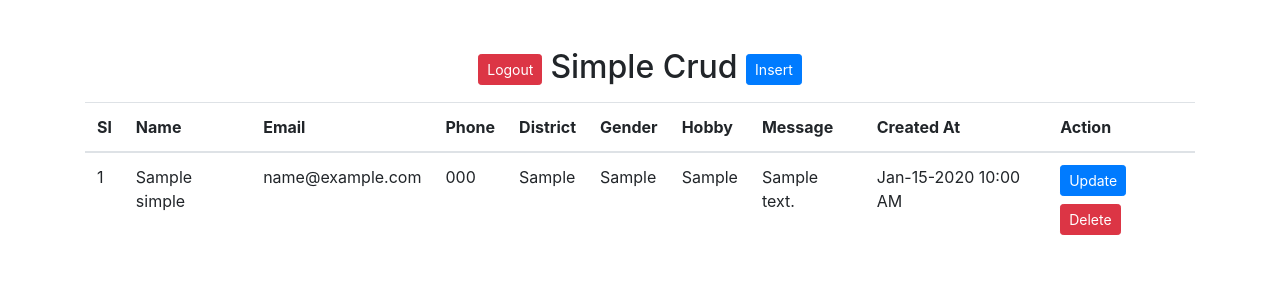
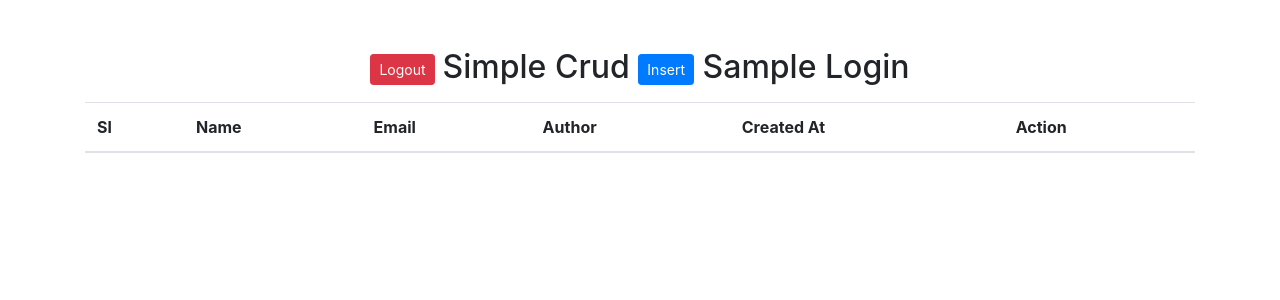
Before and after one commit to DEV-ASHANAUR/doelit, a PHP site: page /crud/show.php in a window 1280 px wide. Shown: the top 300 px of the page. Run offline with PHP 8.4, Linux system fonts and the light colour scheme; the visitor is signed in with stand-in values (Sample User, id 1); tables that the repository leaves empty or names only in its code hold one stand-in row (values such as "Sample post"); lists and menus that the app fills with data are empty.

Commit message:
get author information by session and inner join

```diff
--- a/crud/auth.php
+++ b/crud/auth.php
@@ -12,10 +12,12 @@
 
         if($result->num_rows > 0){
             while ($row = $result->fetch_object()) {
-                $id = $row->id.'<br>';
+                $id = $row->id;
+                $name = $row->name;
                 $password = $row->password;
             }
             if(md5($pass) === $password){
+                // $_SESSION['name'] = $name;
                 $_SESSION['id'] = $id;
                 header('location:show.php');
             }else{
--- a/crud/index.php
+++ b/crud/index.php
@@ -100,6 +100,9 @@
                         <textarea name="message" id="message" class="form-control" cols="10" rows="5" placeholder="Enter Message"></textarea>
                     </div>
                     <div class="form-row my-3 ">
+
+                        <input type="hidden" name="created_by" value="<?php echo $_SESSION['id'];?>" >
+
                         <input type="submit" class="btn btn-primary" name="submit" value="submit" >
 
                         <input type="reset" class="btn btn-danger ml-2"value="Reset" >
--- a/crud/insert.php
+++ b/crud/insert.php
@@ -8,7 +8,7 @@
             $data = htmlspecialchars($data);
             return $data;
         }
-
+        $created_by = $_POST['created_by'];
         $name = test_input($_POST['name']);
         $email = test_input($_POST['email']);
         $phone = test_input($_POST['phone']);
@@ -19,7 +19,7 @@
 
         if($name != '' && $email != '' && $phone != '' && $district != '' && $gender != '' && $hobby != '' && $message != ''){
 
-            $sql = "INSERT INTO `simple`(`name`, `email`, `phone`, `district`, `gender`, `hobby`, `message`) VALUES ('$name','$email','$phone','$district','$gender','$hobby','$message')";
+            $sql = "INSERT INTO `simple`(`created_by`,`name`, `email`, `phone`, `district`, `gender`, `hobby`, `message`) VALUES ('$created_by','$name','$email','$phone','$district','$gender','$hobby','$message')";
 
             if($con->query($sql) == true){
                 header('location:index.php?insert=success');
--- a/crud/show.php
+++ b/crud/show.php
@@ -5,9 +5,27 @@
     }
     require 'connection.php';
 
-    $sql = "SELECT * FROM `simple`";
+    // $sql = "SELECT * FROM `simple`";
+    $sql = "SELECT simple.*,login.name AS log_name FROM simple INNER JOIN login ON simple.created_by = login.id";
 
     $result = $con->query($sql);
+
+    $user_id = $_SESSION['id'];
+
+    $user = "SELECT * FROM `login` WHERE id = '$user_id'";
+
+    $user_data = $con->query($user);
+
+    if($user_data->num_rows > 0){
+        while ($data = $user_data->fetch_object()) {
+            $us_id = $data->id;
+            $user_name = $data->name;
+            $user_email = $data->email;
+        }
+    }
+
+
+
 
 ?>
 
@@ -26,7 +44,7 @@
     <div class="container">
         <div class="row my-5">
             <div class="col-12">
-                <h2 class="text-center text-capitalize mb-3"><a class="btn btn-danger btn-sm mr-2" onclick="javascript:return confirm('Leave This Page?')" href="logout.php">Logout </a>simple crud <a class="btn btn-primary btn-sm" href="index.php">Insert</a></h2>
+                <h2 class="text-center text-capitalize mb-3"><a class="btn btn-danger btn-sm mr-2" onclick="javascript:return confirm('Leave This Page?')" href="logout.php">Logout </a>simple crud <a class="btn btn-primary btn-sm" href="index.php">Insert</a> <span><?php echo $user_name; ?></span></h2>
                 <?php
                     if(isset($_GET['valid']) && $_GET['valid'] == 'error'){
                         ?>
@@ -54,11 +72,7 @@
                             <th>Sl</th>
                             <th>Name</th>
                             <th>Email</th>
-                            <th>Phone</th>
-                            <th>District</th>
-                            <th>Gender</th>
-                            <th>Hobby</th>
-                            <th>Message</th>
+                            <th>Author</th>
                             <th>Created At</th>
                             <th>Action</th>
                         </tr>
@@ -74,14 +88,12 @@
                                             <td><?php echo $si; ?></td>
                                             <td><?php echo $row->name; ?></td>
                                             <td><?php echo $row->email; ?></td>
-                                            <td><?php echo $row->phone; ?></td>
-                                            <td><?php echo $row->district; ?></td>
-                                            <td><?php echo $row->gender; ?></td>
-                                            <td><?php echo $row->hobby; ?></td>
-                                            <td><?php echo $row->message; ?></td>
+                                            <td><?php echo $row->log_name; ?></td>
                                             <td><?php echo date('M-d-Y h:i A',strtotime($row->created_at)); ?></td>
                                             <td>
-                                                <a href="edit.php?id=<?php echo $row->id;?>" class="btn btn-primary btn-sm mb-2">Update</a>
+                                                <a href="edit.php?id=<?php echo $row->id;?>" class="btn btn-primary btn-sm">Update</a>
+
+                                                <a href="details.php?id=<?php echo $row->id;?>" class="btn btn-success btn-sm">View</a>
 
                                                 <a onclick="javascript:return confirm('Are You Sure?')" href="delete.php?id=<?php echo $row->id;?>" class="btn btn-danger btn-sm">Delete</a>
                                             </td>
```
Also changed, not shown: crud/details.php (added, +82 -0 lines).
